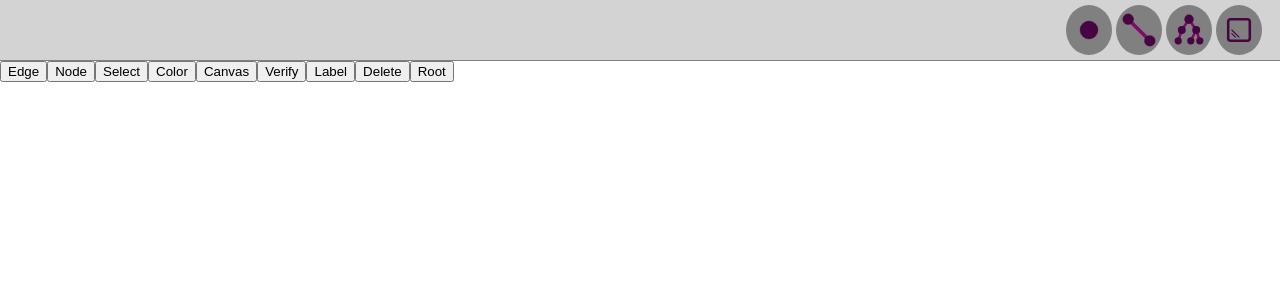
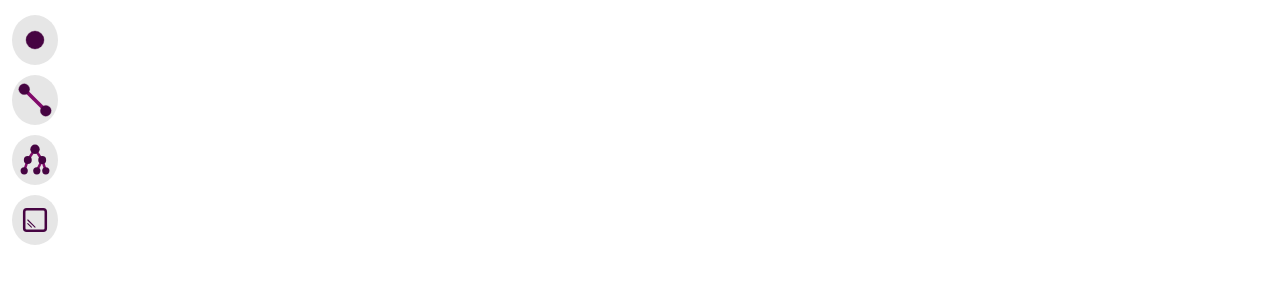
Before and after one commit to sebastianmorgan951/BlackRedTreeVisualizer, a Next.js app: page / in a window 1280 px wide. Shown: the top 300 px of the page. Built offline with nearby package versions, Linux system fonts and the light colour scheme; a web font is replaced by a local one.

Commit message:
Better navbar fully functional

```diff
--- a/components/nav.js
+++ b/components/nav.js
@@ -103,7 +103,7 @@ const dropdownContent = [
   },
 ];
 
-const Navbar = () => {
+const Navbar = (props) => {
   const [open, setOpen] = useState(-1);
 
   const NavItem = (props) => {
@@ -113,8 +113,8 @@ const Navbar = () => {
       const toMoveTo = document.getElementById(`navitem${ind}`);
       const dropdown = document.getElementById(`dropdownwindow`);
       const position = toMoveTo.getBoundingClientRect();
-      console.log(window);
-      dropdown.style.right = `${window.innerWidth - position.right + 5}px`;
+      dropdown.style.left = `${position.width + position.left + 2}px`;
+      dropdown.style.top = `${position.top + 2}px`;
     };
 
     return (
@@ -148,25 +148,31 @@ const Navbar = () => {
         <div
           id="dropdownwindow"
           className={`${styles.dropdown} transition-all ${
-            open === -1 ? `w-16` : `p-2`
+            open === -1 ? `h-16` : `p-2`
           }`}
         >
-          <p className="text-xs font-bold transition-all">
+          <p className="text-xs font-bold transition-all whitespace-nowrap self-center">
             {dropdownContent[open]?.title}
           </p>
           {dropdownContent[open]?.options.map((option, i) => {
+            const onClickFunctionIndex = 0;
+            for (let i = open - 1; i > -1; i--) {
+              onClickFunctionIndex =
+                onClickFunctionIndex + dropdownContent[i].options.length;
+            }
             return (
               <a
                 href="#"
-                className={`${styles.dropdownitem} w-full p-1 flex flex-row items-center justify-start`}
+                className={`${styles.dropdownitem} p-1 flex flex-row items-center justify-start`}
                 key={`dropdownitem${i}`}
+                onClick={props.handleClickEvents[onClickFunctionIndex + i]}
               >
                 {dropdownContent[open]?.icons[i] && (
                   <span className={`${styles.iconbuttonsmall}`}>
                     {dropdownContent[open]?.icons[i]}
                   </span>
                 )}
-                <p className="text-sm">{option}</p>
+                <p className="text-sm whitespace-nowrap">{option}</p>
               </a>
             );
           })}
--- a/pages/index.js
+++ b/pages/index.js
@@ -1280,75 +1280,42 @@ export default function Home() {
 
   const AVLRotateDOM = () => {};
 
+  /* Set of functions to be sent to the navbar, ordered from left to right of nav,
+   * then top to bottom (so top left dropdown option is 0, bottom right dropdown option
+   * is the number of total dropdown options available minus 1) */
+  const navClickFunctions = [
+    () => handleAddNode(),
+    () => {
+      setMouseState("S");
+      setSelected("");
+    },
+    () => {
+      setMouseState("C");
+      setSelected("");
+    },
+    () => {
+      setMouseState("L");
+      setSelected("");
+    },
+    () => {
+      setMouseState("D");
+      setSelected("");
+    },
+    () => {
+      setMouseState("R");
+      setSelected("");
+    },
+    () => {
+      setMouseState("E");
+    },
+    () => verifyStruct(),
+    () => enlargeCanvas(),
+  ];
+
   return (
     <div id="canvas" className="relative min-w-full min-h-screen bg-background">
-      <Navbar />
+      <Navbar handleClickEvents={navClickFunctions} />
       <div className="relative inset-0 m-auto">{verifyMessage}</div>
-      <div className="sticky top-2 z-20 left-2 w-min flex flex-col justify-evenly items-center bg-black">
-        <button
-          className="p-5 bg-white w-full"
-          onClick={() => {
-            setMouseState("E");
-          }}
-        >
-          Edge
-        </button>
-        <button className="p-5 bg-white w-full" onClick={() => handleAddNode()}>
-          Node
-        </button>
-        <button
-          className="p-5 bg-white w-full"
-          onClick={() => {
-            setMouseState("S");
-            setSelected("");
-          }}
-        >
-          Select
-        </button>
-        <button
-          className="p-5 bg-white w-full"
-          onClick={() => {
-            setMouseState("C");
-            setSelected("");
-            console.log(treeState);
-          }}
-        >
-          Color
-        </button>
-        <button className="p-5 bg-white w-full" onClick={() => enlargeCanvas()}>
-          Canvas
-        </button>
-        <button className="p-5 bg-white w-full" onClick={() => verifyStruct()}>
-          Verify
-        </button>
-        <button
-          className="p-5 bg-white w-full"
-          onClick={() => {
-            setMouseState("L");
-            setSelected("");
-          }}
-        >
-          Label
-        </button>
-        <button
-          className="p-5 bg-white w-full"
-          onClick={() => {
-            setMouseState("D");
-            setSelected("");
-          }}
-        >
-          Delete
-        </button>
-        <button
-          className="p-5 bg-white w-full"
-          onClick={() => {
-            setMouseState("R");
-            setSelected("");
-          }}
-        >
-          Root
-        </button>
-      </div>
       <div className={`absolute top-0 left-0 z-0 overflow-visible`}>
         <svg overflow="visible" width="100%" height="100%">
           {edges.map((a) => {
--- a/styles/home.module.css
+++ b/styles/home.module.css
@@ -1,16 +1,15 @@
 .navbar {
-  min-height: 2vh;
-  height: 60px;
-  padding: 0 1rem;
-  border-bottom: 1px solid gray;
-  background: lightgray;
+  padding: 10px;
+  position: sticky;
+  z-index: 20;
 }
 
 .navbarnav {
   max-width: 100%;
   height: 100%;
   display: flex;
-  justify-content: flex-end;
+  flex-direction: column;
+  z-index: 20;
 }
 
 .navitem {
@@ -18,15 +17,16 @@
   display: flex;
   align-items: center;
   justify-content: center;
+  z-index: 20;
 }
 
 .iconbutton {
   width: 40px;
   height: 40px;
-  background-color: gray;
+  background-color: rgb(230, 230, 230);
   border-radius: 50%;
   padding: 5px;
-  margin: 2px;
+  margin: 5px 2px;
   display: flex;
   align-items: center;
   justify-content: center;
@@ -47,7 +47,7 @@
 }
 
 .iconbutton:hover {
-  filter: brightness(1.2);
+  filter: brightness(0.9);
 }
 
 .dropdownitem {
@@ -56,7 +56,7 @@
 }
 
 .dropdownitem:hover > .iconbuttonsmall {
-  filter: brightness(1.2);
+  filter: brightness(0.9);
 }
 
 .dropdownitem:hover {
@@ -67,10 +67,10 @@
   background-color: gray;
   border-radius: 5px;
   position: absolute;
-  top: 53px;
   display: flex;
   flex-direction: column;
   justify-content: center;
-  align-items: center;
+  align-items: flex-start;
   overflow: visible;
+  z-index: 20;
 }
```
